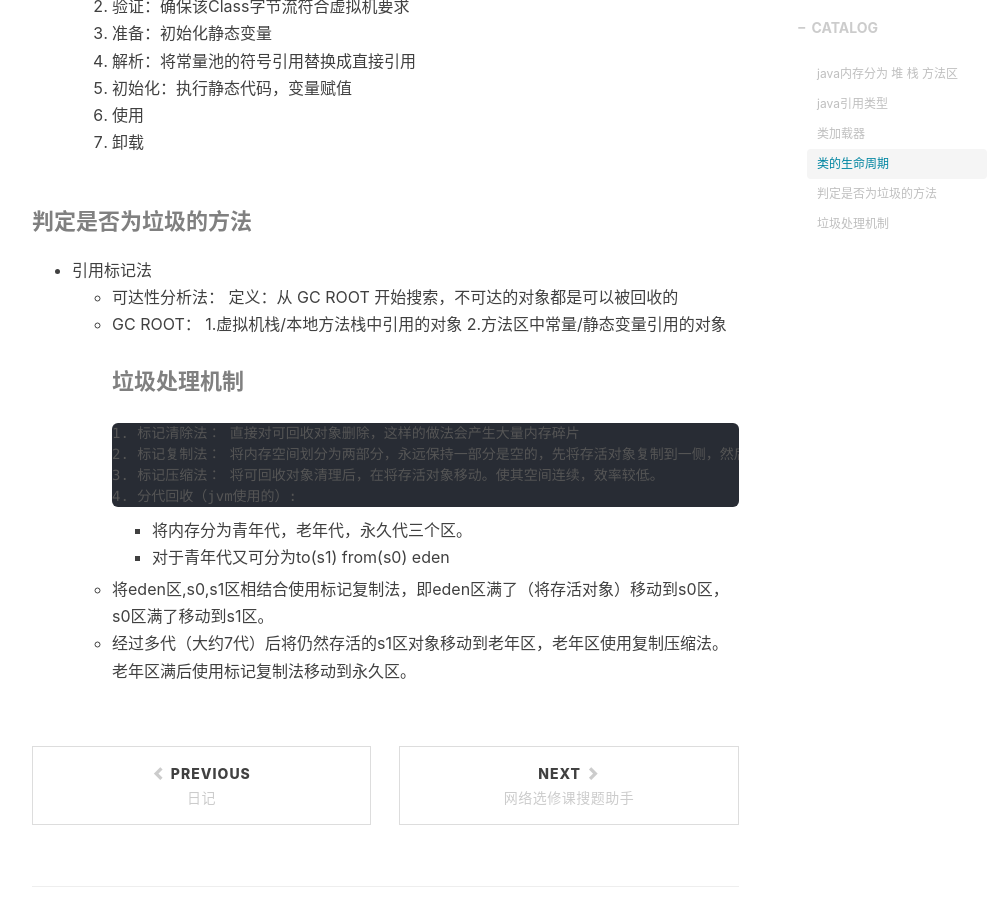
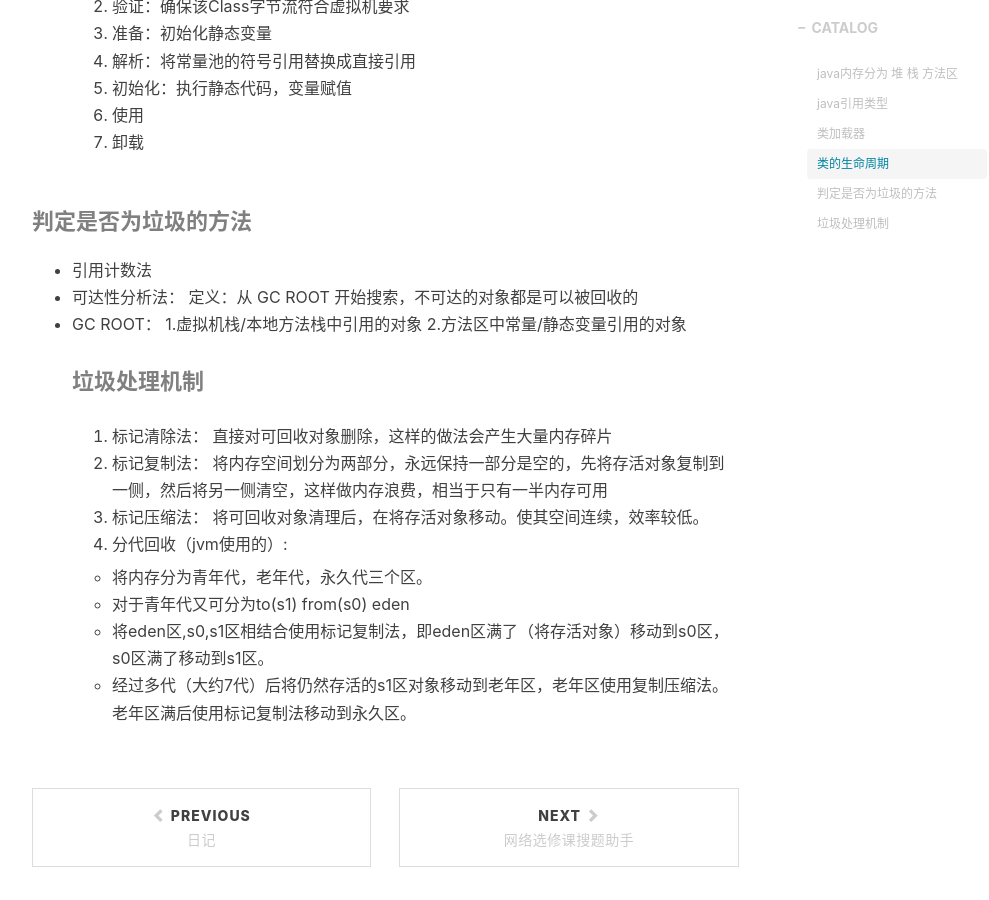
Before and after one commit to laowng/laowng.github.io, a Jekyll site: the page built from _posts/2020-11-03-java_garbage_recycle.md, in a window 1280 px wide and 900 px high, scrolled down 1801 px. Shown: the whole window, without its empty margins (233-1222 px from the left). Built offline with Jekyll 4.4.1, drawn with Linux system fonts in a browser that asks for light colours; nearby versions of some CDN libraries; comment, search, counter and statistics services are not loaded.

Commit message:
some details

```diff
--- a/_posts/2020-11-03-java_garbage_recycle.md
+++ b/_posts/2020-11-03-java_garbage_recycle.md
@@ -58,12 +58,12 @@ tags:
 7. 卸载
 
 #### 判定是否为垃圾的方法
-- 引用标记法
-  - 可达性分析法：
-    定义：从 GC ROOT 开始搜索，不可达的对象都是可以被回收的
-  - GC ROOT：
-    1.虚拟机栈/本地方法栈中引用的对象
-    2.方法区中常量/静态变量引用的对象
+- 引用计数法
+- 可达性分析法：
+定义：从 GC ROOT 开始搜索，不可达的对象都是可以被回收的
+- GC ROOT：
+1.虚拟机栈/本地方法栈中引用的对象
+2.方法区中常量/静态变量引用的对象
 #### 垃圾处理机制
 1. 标记清除法：
 直接对可回收对象删除，这样的做法会产生大量内存碎片
```
Also changed, not shown: _posts/2020-11-03-Design_pattern.md (+2 -2 lines), _posts/2020-12-1-java-threading.md (+3 -3 lines), _posts/2020-12-20-yunwei-ubuntu.md (+4 -0 lines).
